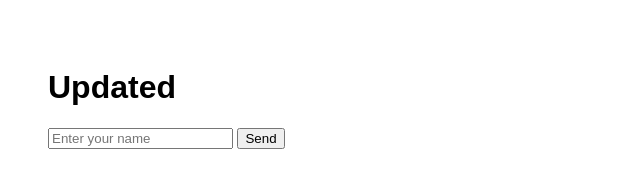
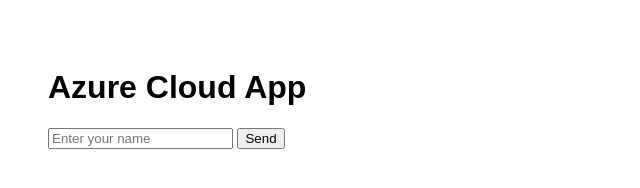
Before and after one commit to Olegra144/cloud-webapp-project, a website: page frontend/index.html in a window 1280 px wide. Shown: the whole page, without its empty margins (0-640 px from the left). Drawn offline with Linux system fonts and the light colour scheme.

Commit message:
Test deployment

```diff
--- a/frontend/index.html
+++ b/frontend/index.html
@@ -6,7 +6,7 @@
 </head>
 <body>
 
-    <h1>Updated</h1>
+    <h1>Azure Cloud App</h1>
 
     <input type="text" id="nameInput" placeholder="Enter your name">
 
```
